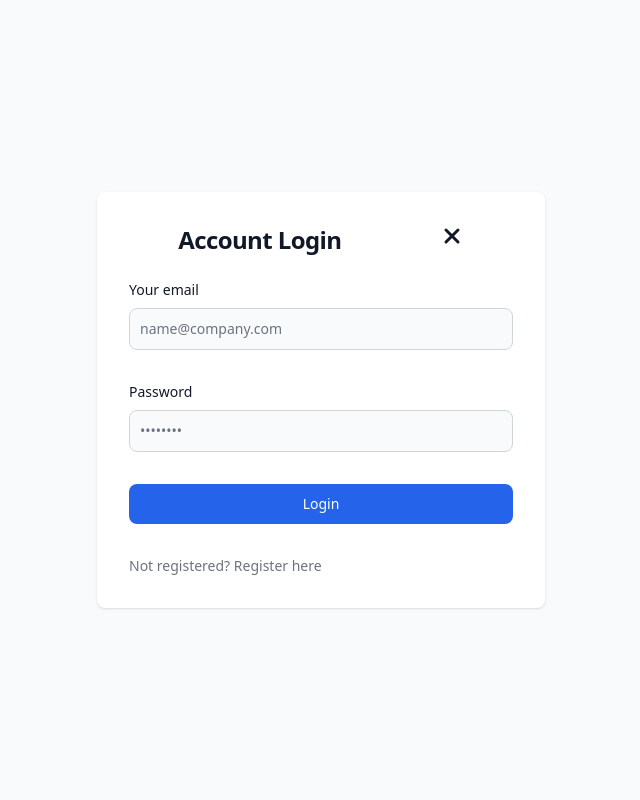
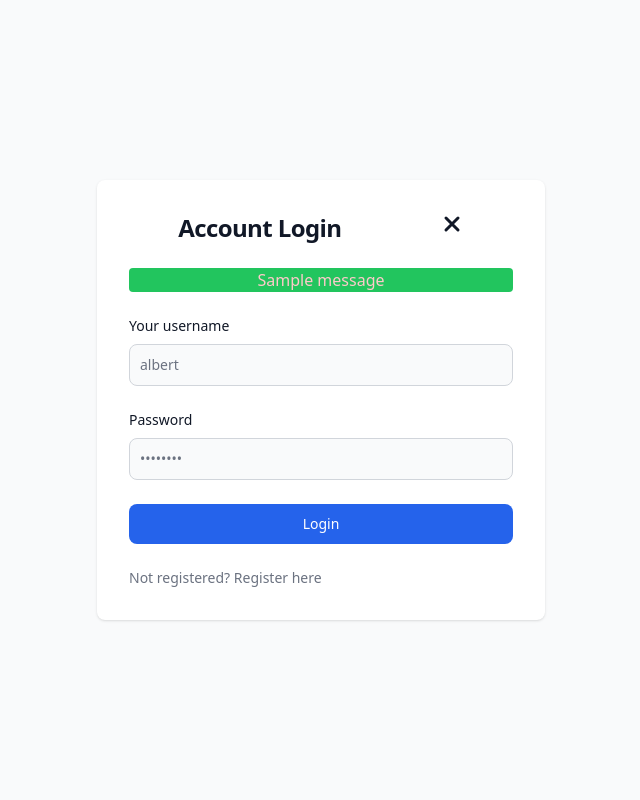
Before and after one commit to mainanorbert/sql_injection_attacks, a Django app: page /account/login in a window 1280 px wide. Shown: the part 72-872 px from the top of the page, without its empty margins (319-959 px from the left). Run offline with Django 5.2, Linux system fonts and the light colour scheme; tables that the repository leaves empty hold one stand-in row (values such as "Sample post"); one stand-in notice (Sample message) is shown; some libraries are stand-ins or nearby versions.

Commit message:
implemented login and logout functionalities with flash messages

```diff
--- a/SQLInjectonProject/Home/views.py
+++ b/SQLInjectonProject/Home/views.py
@@ -6,4 +6,5 @@ def home(request):
     """
     View function for home page of site.
     """
-    return render(request, 'home.html')
+    username = request.session.get('username', None)
+    return render(request, 'home.html', {'username': username})
--- a/SQLInjectonProject/account/templates/login.html
+++ b/SQLInjectonProject/account/templates/login.html
@@ -56,11 +56,20 @@
 							  </svg>
 							  </a>
 						</h1>
-						<form class="space-y-2 md:space-y-8" action="#">
-
+						{% if messages %}
+						<ul>
+							{% for message in messages %}
+							<li{% if message.tags %} class="text-red-200 bg-green-500 rounded text-center"{% endif %}>{{ message }}</li>
+							{% endfor %}
+						</ul
+						{% endif %}
+						<form method='post' class="space-y-2 md:space-y-8" action="#">
+							{% csrf_token %}
 							<div>
-								<label for="email" class="block mb-2 text-sm font-medium text-gray-900 dark:text-white">Your email</label>
-								<input type="email" name="email" id="email" class="bg-gray-50 border border-gray-300 text-gray-900 text-sm rounded-lg focus:ring-primary-600 focus:border-primary-600 block w-full p-2.5 dark:bg-gray-700 dark:border-gray-600 dark:placeholder-gray-400 dark:text-white dark:focus:ring-blue-500 dark:focus:border-blue-500" placeholder="name@company.com" required="">
+								<label for="username" class="block mb-2 text-sm font-medium text-gray-900 dark:text-white">Your username</label>
+								<input type="username"
+								name="username" id="email"
+								class="bg-gray-50 border border-gray-300 text-gray-900 text-sm rounded-lg focus:ring-primary-600 focus:border-primary-600 block w-full p-2.5 dark:bg-gray-700 dark:border-gray-600 dark:placeholder-gray-400 dark:text-white dark:focus:ring-blue-500 dark:focus:border-blue-500" placeholder="albert" required="">
 							</div>
 							<div>
 								<label for="password" class="block mb-2 text-sm font-medium text-gray-900 dark:text-white">Password</label>
--- a/SQLInjectonProject/account/urls.py
+++ b/SQLInjectonProject/account/urls.py
@@ -7,6 +7,7 @@ from . import views
 urlpatterns = [
      path('register', views.register, name='register'),
     path('login', views.login, name='login'),
+    path('logout', views.logout, name='logout')
     # path('', home_views.home, name='home'),
 
 ]
--- a/SQLInjectonProject/account/views.py
+++ b/SQLInjectonProject/account/views.py
@@ -43,15 +43,26 @@ def login(request):
 
         query = f"SELECT * FROM account_user WHERE username = '{username}' AND password = '{password}';"
 
-        with connection.cursor() as cursor:
-            cursor.execute(query)
-            user = cursor.fetchone()
+        try:
+            with connection.cursor() as cursor:
+                cursor.execute(query)
+                user = cursor.fetchone()
 
-        if user:
-            messages.success(request, f"Welcome back, {username}!")
-            return redirect('home')  # Redirect to the home page or another page
-        else:
-            messages.error(request, "Invalid username or password!")
+            if user:
+                request.session['username'] = username
+                messages.success(request, f"Welcome back, {username}!")
+                return redirect('home')  # Redirect to the home page or another page
+            else:
+                messages.error(request, "Invalid username or password!")
+                return redirect('login')
+        except Exception as e:
+            messages.error(request, f"An error occurred: {str(e)}")
             return redirect('login')
 
     return render(request, 'login.html')
+
+def logout(request):
+    """Logout the user and clear the session"""
+    request.session.flush()
+    messages.success(request, "You have been logged out successfully!")
+    return redirect('home')
--- a/SQLInjectonProject/theme/static/css/dist/styles.css
+++ b/SQLInjectonProject/theme/static/css/dist/styles.css
@@ -1039,25 +1039,28 @@ select {
   background-color: rgb(74 222 128 / var(--tw-bg-opacity));
 }
 
+.bg-green-500 {
+  --tw-bg-opacity: 1;
+  background-color: rgb(34 197 94 / var(--tw-bg-opacity));
+}
+
 .bg-white {
   --tw-bg-opacity: 1;
   background-color: rgb(255 255 255 / var(--tw-bg-opacity));
 }
 
-.bg-green-200 {
-  --tw-bg-opacity: 1;
-  background-color: rgb(187 247 208 / var(--tw-bg-opacity));
-}
-
-.bg-green-500 {
-  --tw-bg-opacity: 1;
-  background-color: rgb(34 197 94 / var(--tw-bg-opacity));
-}
-
 .fill-current {
   fill: currentColor;
 }
 
+.p-1 {
+  padding: 0.25rem;
+}
+
+.p-1\.5 {
+  padding: 0.375rem;
+}
+
 .p-2 {
   padding: 0.5rem;
 }
@@ -1256,24 +1246,14 @@ select {
   color: rgb(17 24 39 / var(--tw-text-opacity));
 }
 
+.text-red-200 {
+  --tw-text-opacity: 1;
+  color: rgb(254 202 202 / var(--tw-text-opacity));
+}
+
 .text-white {
   --tw-text-opacity: 1;
   color: rgb(255 255 255 / var(--tw-text-opacity));
-}
-
-.text-red-300 {
-  --tw-text-opacity: 1;
-  color: rgb(252 165 165 / var(--tw-text-opacity));
-}
-
-.text-red-500 {
-  --tw-text-opacity: 1;
-  color: rgb(239 68 68 / var(--tw-text-opacity));
-}
-
-.text-red-200 {
-  --tw-text-opacity: 1;
-  color: rgb(254 202 202 / var(--tw-text-opacity));
 }
 
 .opacity-25 {
```
Also changed, not shown: other parts of SQLInjectonProject/theme/static/css/dist/styles.css (+10 -33 lines), SQLInjectonProject/Home/templates/home.html (+8 -0 lines).
